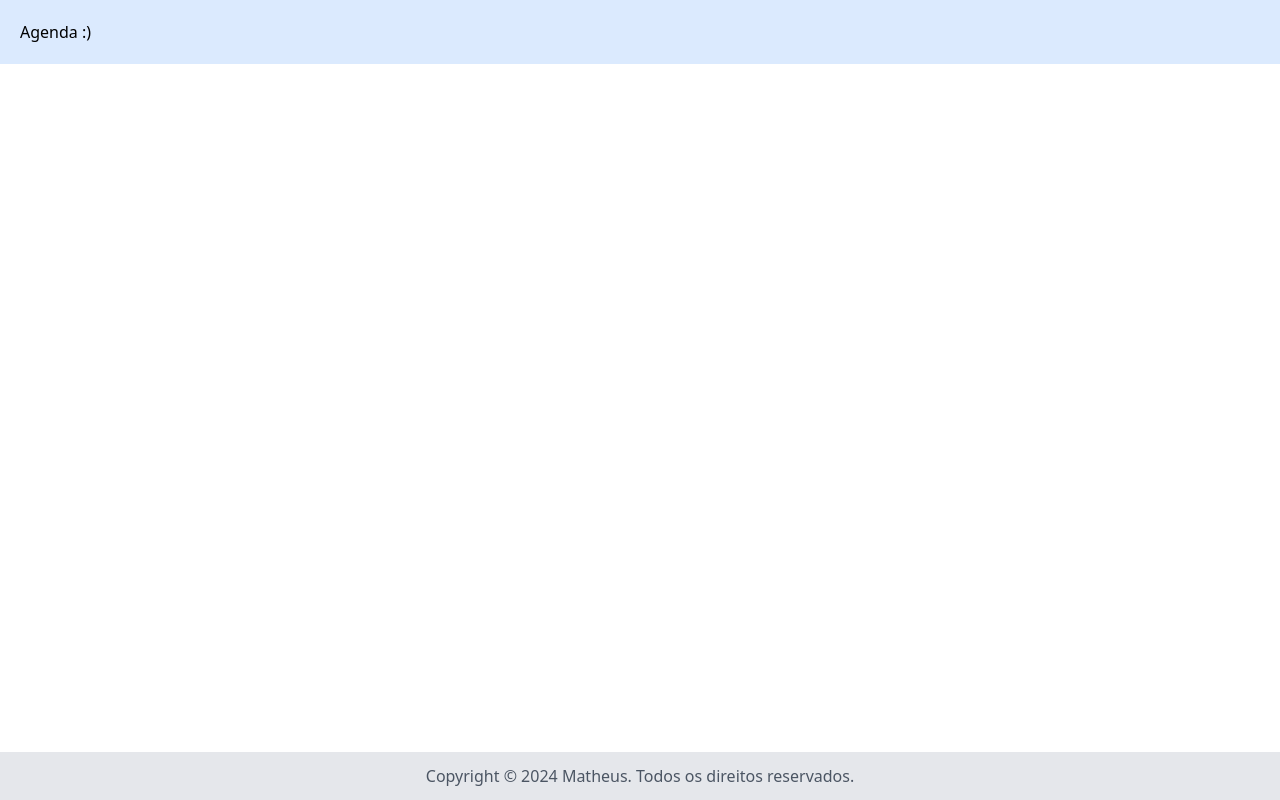
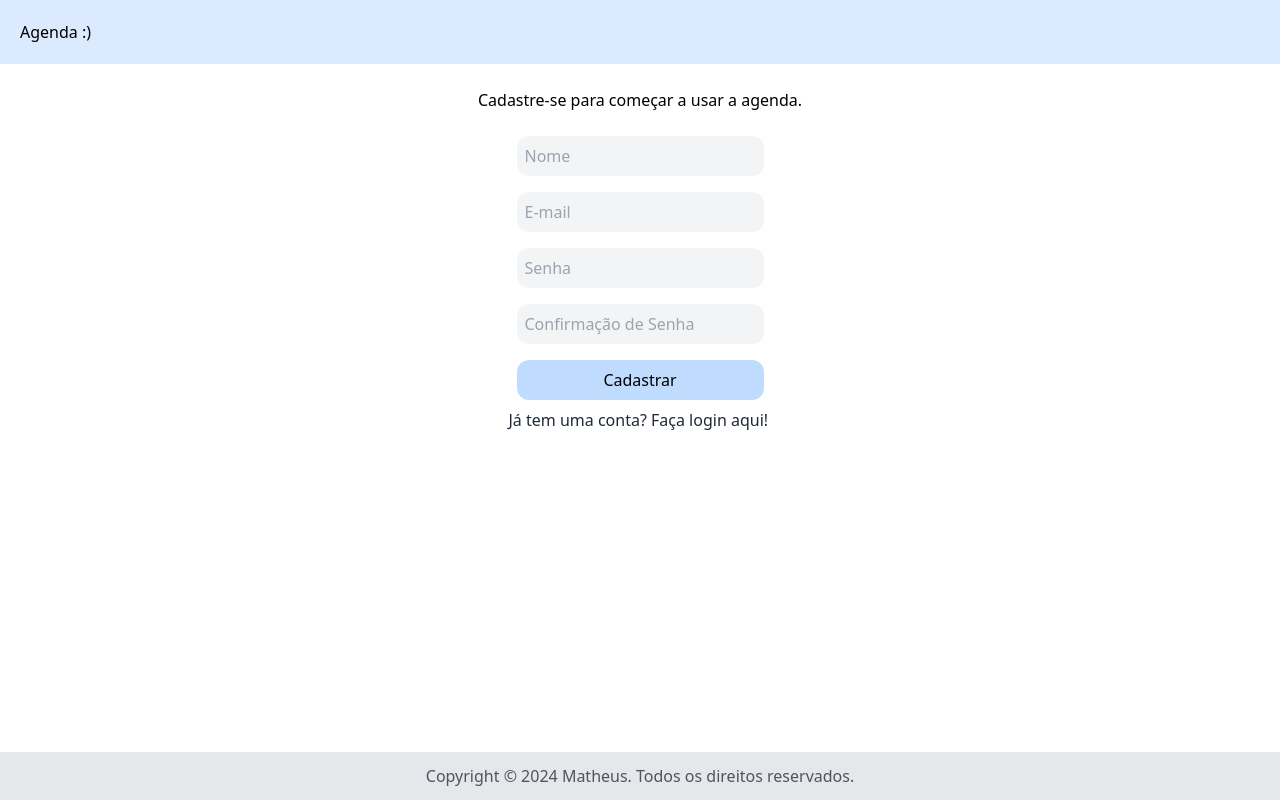
Before and after one commit to iMatheusPaula/agenda, a Vue app in the folder frontend/: page /register in a window 1280 px wide. Built offline with nearby package versions, Linux system fonts and the light colour scheme.

Commit message:
register function add

```diff
--- a/frontend/src/router/index.js
+++ b/frontend/src/router/index.js
@@ -1,15 +1,11 @@
-import { createRouter, createWebHistory } from 'vue-router'
+import { createRouter, createWebHistory } from 'vue-router';
 import {usePiniaStore} from "@/stores/usePiniaStore";
-
-import LoginView from "@/views/LoginView.vue";
-import Home from "@/views/Home.vue";
-import addContact from "@/views/AddContact.vue";
 
 export const routes = [
     {
         path: '/',
         name: 'Home',
-        component: Home,
+        component: () => import('@/views/Home.vue'),
         meta: {
             auth: true
         }
@@ -33,7 +29,15 @@ export const routes = [
     {
         path: '/login',
         name: 'Login',
-        component: LoginView,
+        component: () => import('@/views/LoginView.vue'),
+        meta: {
+            auth: false
+        }
+    },
+    {
+        path: '/register',
+        name: 'Register',
+        component: () => import('@/views/RegisterView.vue'),
         meta: {
             auth: false
         }
--- a/frontend/src/services/apiClient.js
+++ b/frontend/src/services/apiClient.js
@@ -1,7 +1,7 @@
 import axios from "axios";
 
 const apiClient = axios.create({
-    baseURL: 'http://localhost:8000',
+    baseURL: 'http://192.168.1.9:8000',
     withCredentials: true,
     withXSRFToken: true,
     headers: {
--- a/frontend/src/stores/usePiniaStore.ts
+++ b/frontend/src/stores/usePiniaStore.ts
@@ -3,6 +3,7 @@ import apiClient from "@/services/apiClient";
 import {defineStore} from "pinia";
 import {useRouter} from "vue-router";
 import useUserStore from "@/stores/useUserStore";
+import {useToast} from "vue-toastification";
 
 type User = {
     id: number,
@@ -15,6 +16,14 @@ type Credentials = {
     password: string
 }
 
+type Register = {
+    name: string,
+    email: string,
+    password: string,
+    password_confirmation: string
+}
+
+const toast = useToast();
 const router = useRouter();
 
 export const usePiniaStore = defineStore('pinia', () => {
@@ -28,22 +37,15 @@ export const usePiniaStore = defineStore('pinia', () => {
     const login = async function (credentials: Credentials) {
         await apiClient.get('/sanctum/csrf-cookie');
         await apiClient.post('/api/login', credentials)
-            .then((response) => {
-            console.log(response);
-        }).catch((error) => {
-            console.log(error);
-        });
         await getUser();
-        await router.push({ name: 'Home' });
+    }
+    const register = async function (credentials: Register) {
+        await apiClient.get('/sanctum/csrf-cookie');
+        await apiClient.post('/api/register', credentials);
     }
     const logout = async function () {
-        await apiClient.get('/api/logout').then((response: any) => {
-            console.log(response)
-        }).catch((error: any) => {
-            console.log(error)
-        });
+        await apiClient.post('/api/logout');
         user.value = null;
-        await router.push({ name: 'Login' });
     }
-    return { user, isLoggedIn, getUser, login, logout }
+    return { user, isLoggedIn, getUser, login, register, logout }
 }, {persist: true});
--- /dev/null
+++ b/frontend/src/views/RegisterView.vue
@@ -0,0 +1,56 @@
+<script setup>
+import {reactive} from "vue";
+import {usePiniaStore} from "@/stores/usePiniaStore";
+import {useToast} from "vue-toastification";
+import {useRouter} from "vue-router";
+
+const router = useRouter();
+const toast = useToast();
+const auth = usePiniaStore();
+const state = reactive({
+  name: '',
+  email: '',
+  password: '',
+  password_confirmation: ''
+});
+
+async function registerHandler(){
+  await auth.register({
+    name: state.name,
+    email: state.email,
+    password: state.password,
+    password_confirmation: state.password_confirmation,
+  }).then((response) => {
+    toast.success("Usuário criado com sucesso. Faça Login.");
+    setTimeout(() => {
+      router.push({ name: 'Login' });
+    },5000);
+  }).catch((error) => {
+    if(error.response.status === 422) toast.error("Informe os dados corretamente.");
+    else toast.error("Ocorreu um erro no servidor. Tente novamente mais tarde.");
+  });
+}
+</script>
+<template>
+  <div class="items-center flex flex-col p-6">
+    <h1>Cadastre-se para começar a usar a agenda.</h1>
+    <div class="">
+      <form @submit.prevent="registerHandler" class="flex flex-col p-4">
+        <input id="name" v-model="state.name" type="text" placeholder="Nome" />
+        <input id="email" v-model="state.email" type="text" placeholder="E-mail" />
+        <input id="password" v-model="state.password" type="password" placeholder="Senha" />
+        <input id="password_confirmation" v-model="state.password_confirmation" type="password" placeholder="Confirmação de Senha" />
+        <button id="submit-btn" type="submit">Cadastrar</button>
+        <span class="text-gray-800">Já tem uma conta? <RouterLink to="/login">Faça login aqui!</RouterLink></span>
+      </form>
+    </div>
+  </div>
+</template>
+<style scoped>
+form input {
+  @apply p-2 bg-gray-100 rounded-xl m-2
+}
+form button{
+  @apply p-2 bg-blue-200 rounded-xl m-2 hover:bg-blue-400
+}
+</style>
```
Also changed, not shown: 2 other files (tests, documents, lock files or other folders).
